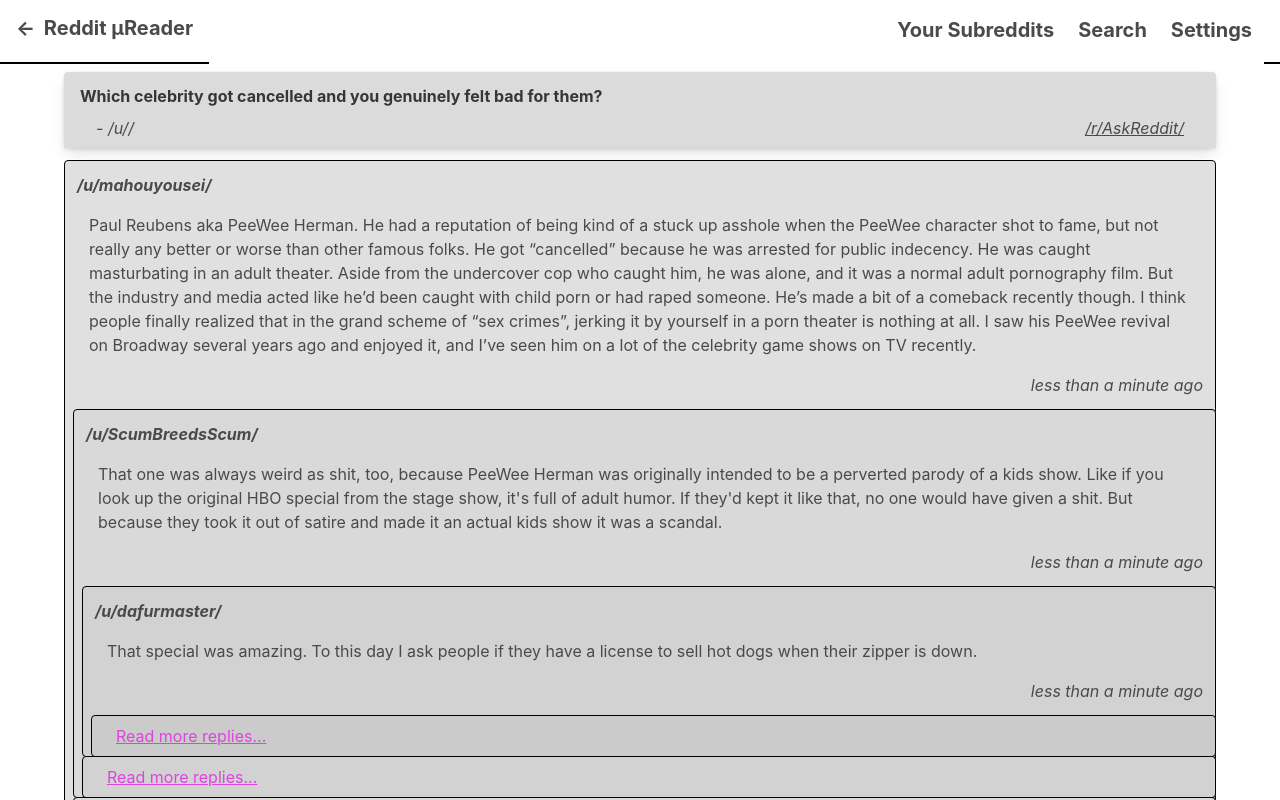
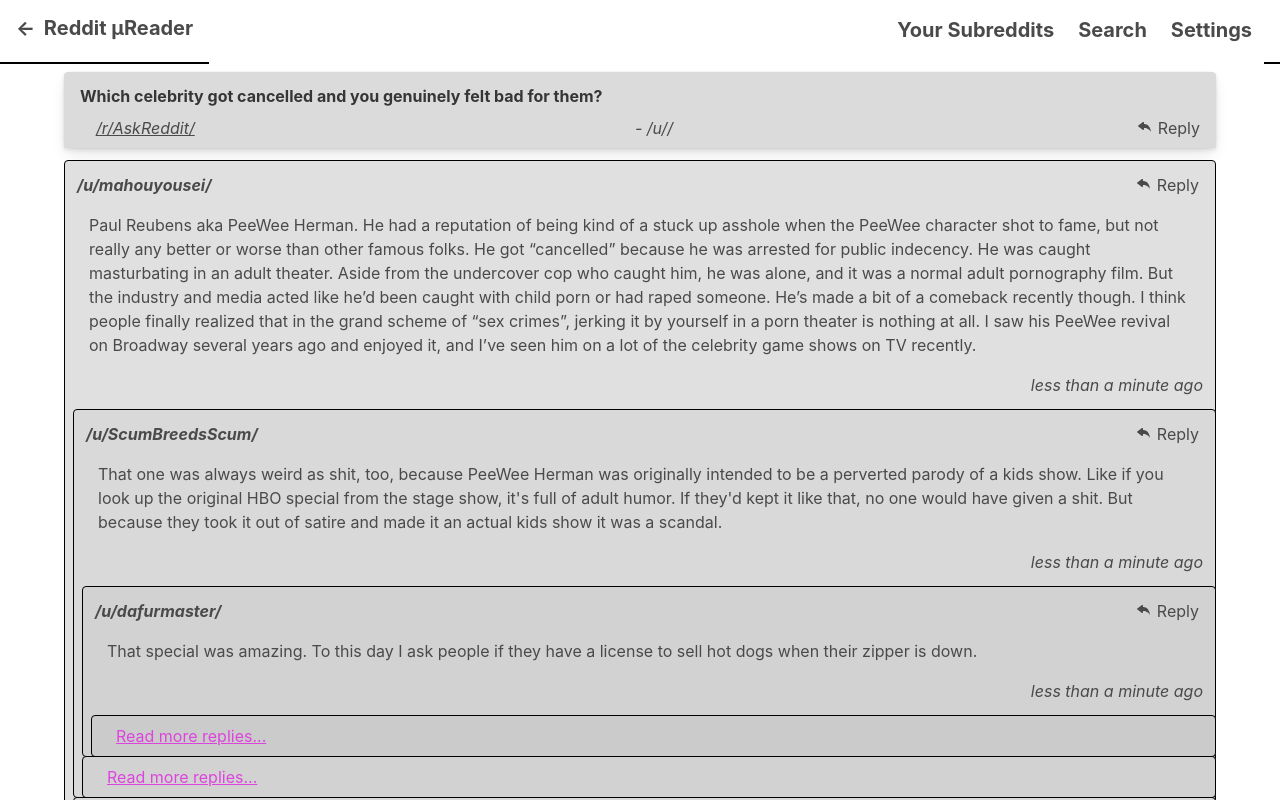
Before and after one commit to arcanemachine/svelte-reddit, a Svelte app: page / in a window 1280 px wide. Shown: the top 800 px of the page. Built offline with nearby package versions, Linux system fonts and the light colour scheme.

Commit message:
Show reply link for posts/comments

```diff
--- a/src/components/PostDetail.svelte
+++ b/src/components/PostDetail.svelte
@@ -1,6 +1,6 @@
 <script>
   import { createEventDispatcher } from 'svelte';
-  import { darkModeActive } from '../stores/';
+  import { darkModeActive, externalRedditStyle } from '../stores/';
   import { htmlUnescape } from '../utils.js';
 
   import PostItem from './PostItem.svelte';
@@ -9,6 +9,9 @@
 
   // props
   export let postContent, postAuthor;
+
+  // data
+  let parentContent = postContent[0].data.children[0].data;
 
   // methods
   const getFormattedDate = (timestamp) => {
@@ -44,28 +47,37 @@ blockquote {
            class:is-dark="{$darkModeActive}">
         <div class="pb-0 card-header-title post-title"
              class:is-dark="{$darkModeActive}">
-          {postContent[0].data.children[0].data.title}
+          {parentContent.title}
         </div>
-        <div class="post-header-bottom-container">
-          <div class="mt-0 p-2 ml-5 is-italic post-author"
+        <div class="p-2 post-header-bottom-container">
+          <div class="mt-0 ml-5 is-italic has-text-decoration-underline cursor-url post-header-subreddit"
+               on:click="{() => dispatch('subreddit-pick', {subreddit: parentContent.subreddit})}">
+            /r/{parentContent.subreddit}/
+          </div>
+          <div class="mr-5 is-italic post-author"
                class:is-dark="{$darkModeActive}">
             - /u/{postAuthor}/
           </div>
-          <div class="mr-5 p-2 is-italic has-text-decoration-underline cursor-url post-header-subreddit"
-               on:click="{dispatch('subreddit-pick', {subreddit: postContent[0].data.children[0].data.subreddit})}">
-            /r/{postContent[0].data.children[0].data.subreddit}/
+          <div class="mr-2">
+            <a class="reply-link" href="https://reddit.com{parentContent.permalink}{$externalRedditStyle}" target="_blank">
+              <!-- reply arrow -->
+              <svg xmlns="http://www.w3.org/2000/svg" width="16" height="16" fill="currentColor" class="bi bi-reply-fill" viewBox="0 0 16 16">
+                <path d="M5.921 11.9L1.353 8.62a.719.719 0 0 1 0-1.238L5.921 4.1A.716.716 0 0 1 7 4.719V6c1.5 0 6 0 7 8-2.5-4.5-7-4-7-4v1.281c0 .56-.606.898-1.079.62z"/>
+              </svg>
+              Reply
+            </a>
           </div>
         </div>
       </div>
       <div class="card-content"
-           class:hidden="{!postContent[0].data.children[0].data.selftext_html}"
+           class:hidden="{!parentContent.selftext_html}"
            class:is-dark="{$darkModeActive}">
-        {@html htmlUnescape(postContent[0].data.children[0].data.selftext_html)}
+        {@html htmlUnescape(parentContent.selftext_html)}
       </div>
     </div>
   </div>
-  {#if postContent[0].data.children[0].data.url && postContent[0].data.children[0].data.url.match(/(jpg|png)$/)}
-   <img class="mt-0" src="{postContent[0].data.children[0].data.url}">
+  {#if parentContent.url && parentContent.url.match(/(jpg|png)$/)}
+   <img class="mt-0" src="{parentContent.url}">
   {/if}
   {#each postContent[1].data.children as post}
     <PostItem post="{post}"/>
@@ -98,4 +110,10 @@ blockquote {
   display: flex;
   justify-content: space-between;
 }
+
+.reply-link {
+  color: unset;
+  text-decoration: unset;
+}
+
 </style>
--- a/src/components/PostItem.svelte
+++ b/src/components/PostItem.svelte
@@ -1,5 +1,5 @@
 <script> import { htmlUnescape } from '../utils.js';
-  import { darkModeActive } from '../stores/';
+  import { darkModeActive, externalRedditStyle } from '../stores/';
 
   // props
   export let post, permalink, depth=0;
@@ -59,7 +59,16 @@
     {#if post.kind === 't1'}
       <div class="post-child-author">
         <!-- span class="cursor-url">[-]</span -->
-        <span class="has-text-weight-bold is-italic" class:is-dark="{$darkModeActive}">/u/{post.data.author}/</span>
+        <div class="has-text-weight-bold is-italic" class:is-dark="{$darkModeActive}">/u/{post.data.author}/</div>
+        <div class="mr-4">
+          <a class="reply-link" href="https://reddit.com{post.data.permalink}{$externalRedditStyle}" target="_blank">
+            <!-- reply arrow -->
+            <svg xmlns="http://www.w3.org/2000/svg" width="16" height="16" fill="currentColor" class="bi bi-reply-fill" viewBox="0 0 16 16">
+              <path d="M5.921 11.9L1.353 8.62a.719.719 0 0 1 0-1.238L5.921 4.1A.716.716 0 0 1 7 4.719V6c1.5 0 6 0 7 8-2.5-4.5-7-4-7-4v1.281c0 .56-.606.898-1.079.62z"/>
+            </svg>
+            Reply
+          </a>
+        </div>
       </div>
       <div class="py-2 card-content">
         <div class:is-dark="{$darkModeActive}">{@html htmlUnescape(post.data.body_html)}</div>
@@ -95,8 +104,15 @@
 }
 
 .post-child-author {
+  display: flex;
+  justify-content: space-between;
   padding-top: 0.75rem;
   margin-left: 0.75rem;
+}
+
+.reply-link {
+  color: unset;
+  text-decoration: unset;
 }
 
 .post-child-time {
--- a/src/stores/index.js
+++ b/src/stores/index.js
@@ -2,6 +2,7 @@ import { get, writable } from 'svelte/store';
 
 // settings
 export const darkModeActive = writable(false);
+export const externalRedditStyle = writable('.compact');
 export const fontSize = writable(16);
 export const thumbnailsDisabled = writable(false);
 export const voteCountDisabled = writable(false);
```
